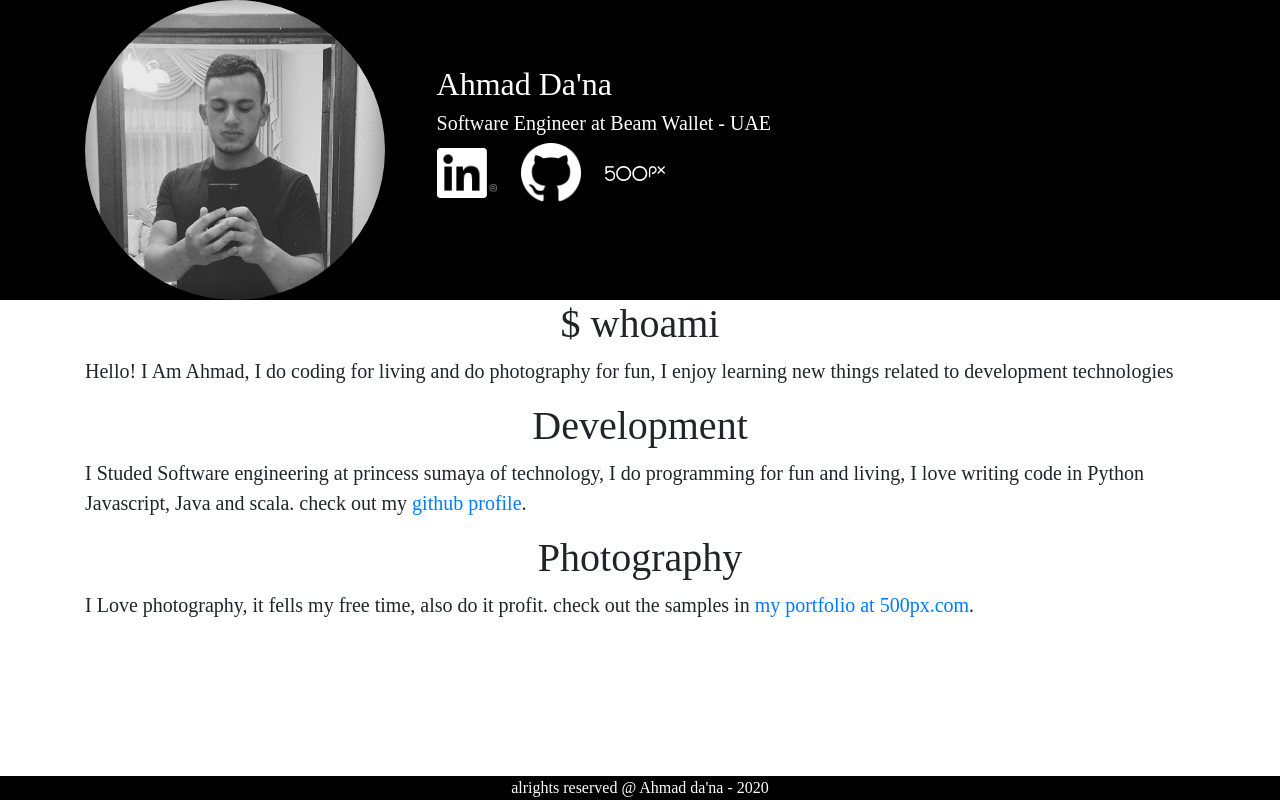
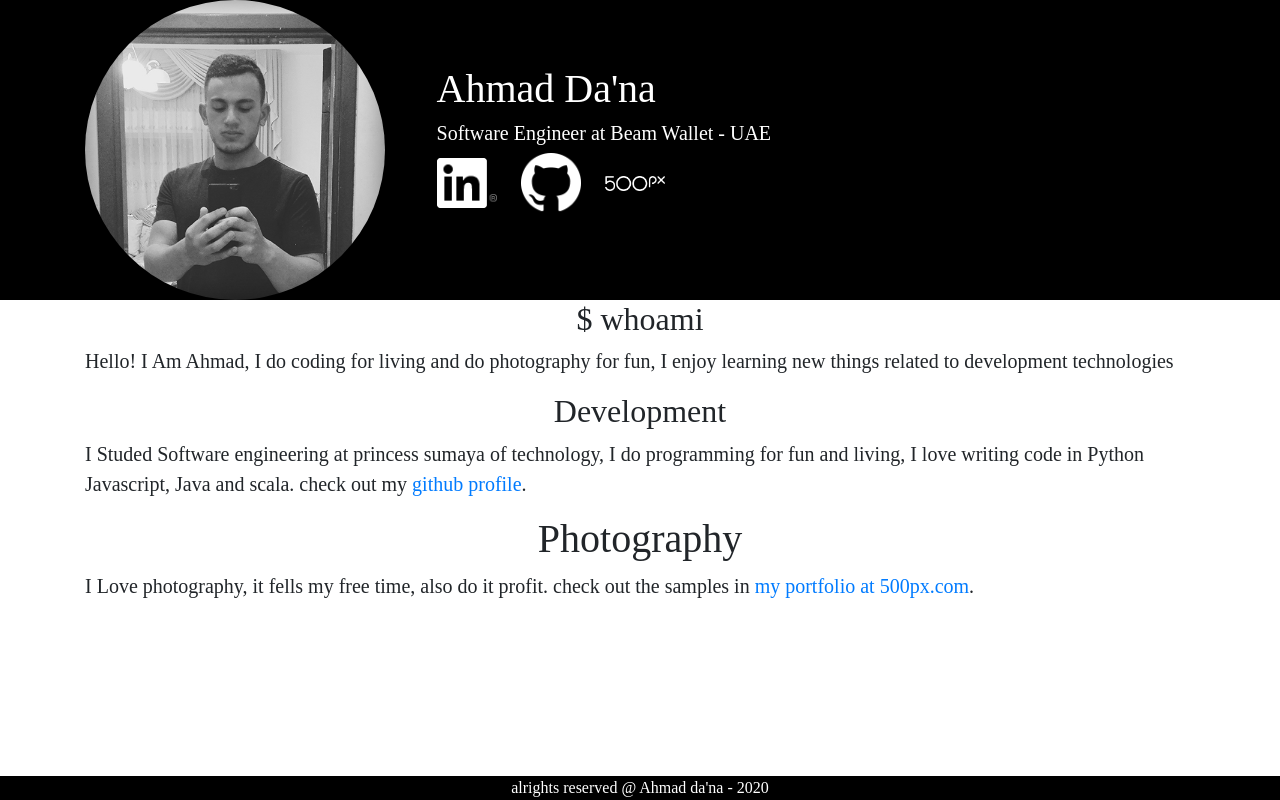
Before and after one commit to ahmadjd94/ahmadjd94.github.io, a plain HTML site: page index.html in a window 1280 px wide. Drawn offline with Linux system fonts and the light colour scheme; a web font is replaced by a local one.

Commit message:
Update index.html

```diff
--- a/index.html
+++ b/index.html
@@ -13,7 +13,7 @@
 
     <meta charset="utf-8">
     <meta name="viewport" content="width=device-width, initial-scale=1, shrink-to-fit=no">
-    <meta name="description" content="Ahmad Da'na Python back-end engineer located in Amman-Jordan">
+    <meta name="description" content="Ahmad Da'na Python Software engineer located in Amman-Jordan, Primarly interested in web technologies">
     <meta name="author" content="Ahmad Da'na">
     <meta name=”theme-color” content=”#ffffff”>
 
@@ -24,7 +24,7 @@
     <link href="static/css/overrides.css" rel="stylesheet">
 
     <meta charset="UTF-8">
-    <title>Ahmad Da'na | Software engineer</title>
+    <title>Ahmad Da'na | Software engineer (Python, Django, Javascript)</title>
 </head>
 <body>
 
@@ -36,7 +36,7 @@
         <img src="static/images/me.jpg" id="my-image" alt="Ahmad Da'na picture">
         </div>
         <div class="summary col-6">
-            <h2>Ahmad Da'na</h2>
+            <h1>Ahmad Da'na</h1>
                 <h5>Software Engineer at Beam Wallet - UAE</h5>
             <ul>
                 <li>
@@ -62,7 +62,7 @@
             <div role="main" class="row">
                 <div id ="text-holder" class="col-12">
                     <div class="sector">
-                        <h1 class="titles" >$ whoami</h1>
+                        <h2 class="titles" >$ whoami</h2>
                         <p class="lead">
                             Hello! I Am Ahmad, I do coding for living and do photography for fun, I enjoy learning new things related to development technologies<br>
                         </p>
@@ -70,7 +70,7 @@
                     </div>
 
                     <div class="sector">
-                        <h1 class="titles" >Development</h1>
+                        <h2 class="titles" >Development</h2>
                         <p class="lead">
                             I Studed Software engineering at princess sumaya of technology, I do programming for fun and living, I love writing code in Python
                             Javascript, Java and scala.
```
